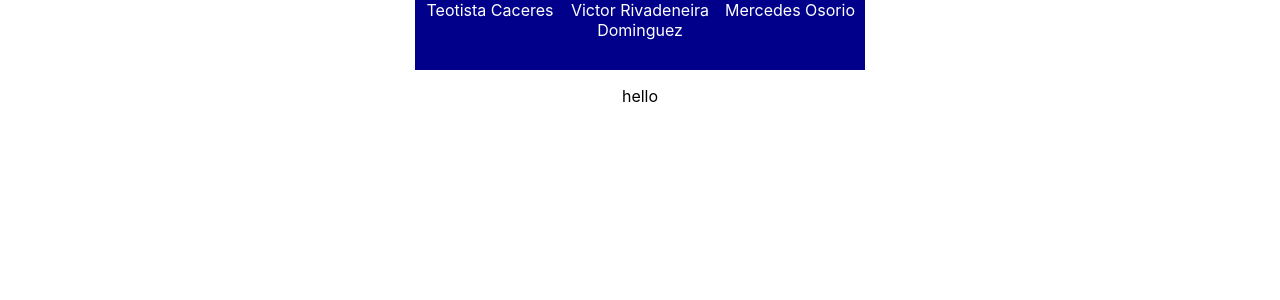
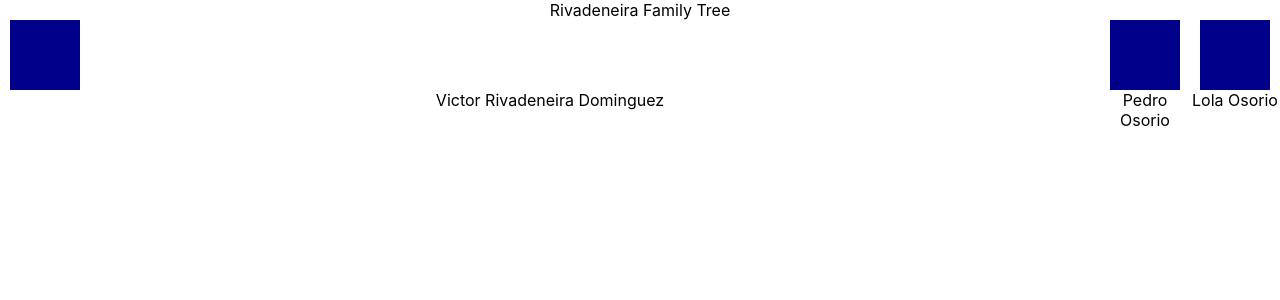
Before and after one commit to steven-rr/family-tree, a React (Create React App) app: page / in a window 1280 px wide. Shown: the top 300 px of the page. Built offline with nearby package versions, Linux system fonts and the light colour scheme.

Commit message:
family tree updates.

```diff
--- a/package.json
+++ b/package.json
@@ -6,6 +6,7 @@
     "@testing-library/jest-dom": "^5.16.1",
     "@testing-library/react": "^12.1.2",
     "@testing-library/user-event": "^13.5.0",
+    "axios": "^0.24.0",
     "react": "^17.0.2",
     "react-dom": "^17.0.2",
     "react-scripts": "5.0.0",
--- /dev/null
+++ b/public/family.json
@@ -0,0 +1,42 @@
+[
+    {
+        "id": "0",
+        "name": "Victor Rivadeneira Dominguez",
+        "gender": "male",
+        "partnerID": [1],
+        "kidsID": [3,6]
+
+    },
+    {
+        "id": "1",
+        "name": "Mercedes Osorio",
+        "gender": "female"
+    },
+    {
+        "id": "2",
+        "name": "Teotista Caceres",
+        "gender": "female"
+    },
+    {
+        "id": "3",
+        "name": "Pedro Osorio",
+        "gender": "male"
+    },
+    {
+        "id": "4",
+        "name": "Ovidio Caceres",
+        "gender" : "male"
+    },
+    {
+        "id": "5",
+        "name": "Mayo Caceres",
+        "gender" : "male"
+    },
+    {
+        "id": "6",
+        "name": "Lola Osorio",
+        "gender": "female"
+    }
+
+
+]
--- a/src/App.js
+++ b/src/App.js
@@ -5,22 +5,6 @@ function App() {
   return (
     <div className="App">
       <Rivadeneira/>
-      {/* <header className="App-header">
-        <img src={logo} className="App-logo" alt="logo" />
-        <p>
-          Edit <code>src/App.js</code> and save to reload.
-        </p>
-        <a
-          className="App-link"
-          href="https://reactjs.org"
-          target="_blank"
-          rel="noopener noreferrer"
-        >
-          Learn React
-        </a>
-      </header> */}
-
-      <p> hello</p>
     </div>
   );
 }
--- a/src/Rivadeneira.js
+++ b/src/Rivadeneira.js
@@ -1,19 +1,26 @@
 import React from 'react'
 import RivadeneiraCSS from './Rivadeneira.module.css'
+import Male from './components/Male'
+
+import Female from './components/Female'
+
 const Rivadeneira = () => {
     return (
         <div>
-            <div className={RivadeneiraCSS.rowClass}>
-                <div className={RivadeneiraCSS.button}>
-                    Teotista Caceres
-                </div>
-                <div className={RivadeneiraCSS.button}>
-                    Victor Rivadeneira Dominguez
-                </div>
-                <div className={RivadeneiraCSS.button}>
-                    Mercedes Osorio
-                </div>
+            {/* initial  */}
+            <div>
+                Rivadeneira Family Tree
             </div>
+            {/* <div className={RivadeneiraCSS.rowClass}> */}
+
+            <div className={RivadeneiraCSS.center}>
+                <Male
+                    id={0}
+                />
+            </div>
+
+            {/* </div> */}
+
         </div>
     )
 }
--- a/src/Rivadeneira.module.css
+++ b/src/Rivadeneira.module.css
@@ -5,11 +5,17 @@
     background-color: darkblue;
     width: 150px;
     height: 70px;
-    border-right: 10px;
-    border-left: 10px;
+    margin-right: 10px;
+    margin-left: 10px;
 
 }
 
+.center
+{
+    display: flex;
+    align-items: center;
+    justify-content: center;
+}
 .rowClass
 {
     display: flex;
--- /dev/null
+++ b/src/components/Female.js
@@ -0,0 +1,39 @@
+import axios from 'axios'
+import {React,useEffect, useState, useContext} from 'react'
+import FemaleCSS from './Female.module.css'
+
+const Female = ({id}) => {
+    const [familyData, setFamilyData] = useState([])
+
+
+    useEffect( async ()=> {
+        await axios
+            .get('family.json')
+            .then ( (response) => {
+                console.log(response.data)
+                setFamilyData(response.data);
+            })
+    },[])
+
+    return (
+        <div>
+            {/* display name. */}
+            {familyData.map( item => {
+                console.log(id)
+                console.log(item.id)
+                if(item.id == id)
+                {
+                    return(
+                    <div className=  {FemaleCSS.iconContainer}>
+                        <div className={FemaleCSS.icon}></div>
+                        <div> {item.name} </div>
+                    </div>
+                    )
+                }
+            })}
+
+        </div>
+    )
+}
+
+export default Female
--- /dev/null
+++ b/src/components/Female.module.css
@@ -0,0 +1,17 @@
+.iconContainer
+{
+    display:flex;
+    flex-direction: column;
+}
+
+.icon
+{
+    display: block;
+    color: #fff;
+    background-color: darkblue;
+    width: 70px;
+    height: 70px;
+    border-radius: 50%;
+    margin-right: 10px;
+    margin-left: 10px;
+}
--- /dev/null
+++ b/src/components/Male.js
@@ -0,0 +1,96 @@
+import axios from 'axios'
+import {React,useEffect, useState, useContext} from 'react'
+import Female from './Female'
+import MaleCSS from './Male.module.css'
+
+
+
+
+// display a male, and partners attached to that male.
+const Male = ({id}) => {
+    const [familyData, setFamilyData] = useState([])
+    const [kidData, setKidData] = useState([])
+    const [partnerData, setParnerData] = useState([])
+
+
+    useEffect( async ()=> {
+        await axios
+            .get('family.json')
+            .then ( (response) => {
+                console.log(response.data)
+                setFamilyData(response.data);
+                if(response.data[id].kidsID)
+                {
+                    setKidData(response.data[id].kidsID)
+                }
+                if(response.data[id].partnerID)
+                {
+                    setParnerData(response.data[id].partnerID)
+                }
+
+            })
+    },[])
+
+    if(kidData)
+    {
+
+        return (
+        <div className={MaleCSS.pageContainer}>
+            {/* display name. */}
+            {familyData.map( (item, key) => {
+                if(item.id == id)
+                {
+                    console.log("kidsID: ", item.kidsID);
+                    {/* for each partner, draw the kids and the partner.  */}
+
+                    return(
+                        <div className= {MaleCSS.container} key={key}>
+                            <div className=  {MaleCSS.iconContainer}>
+                                <div className={MaleCSS.icon}></div>
+                                <div> {item.name} </div>
+                            </div>
+                        </div>
+                    )
+                }
+            })}
+            {/* put in kids, a bit shifted. */}
+
+          <div className={MaleCSS.row}>
+            {kidData.map((item,key)=>{
+                console.log("item", item)
+                return(
+                    <Male
+                        key={key}
+                        id={item}
+                    />
+                )
+            })}
+          </div>
+        </div>
+    )}
+    else
+    {
+        return (
+            <div className= {MaleCSS.row}>
+                {/* display name. */}
+                {familyData.map( (item, key) => {
+                    if(item.id == id)
+                    {
+                        console.log("kidsID: ", item.kidsID);
+
+                        return(
+                            <div className= {MaleCSS.container} key={key}>
+                                <div className=  {MaleCSS.iconContainer}>
+                                    <div className={MaleCSS.icon}></div>
+                                    <div> {item.name} </div>
+                                </div>
+                            </div>
+                        )
+                    }
+                })}
+            </div>)
+    }
+
+}
+
+export default Male
--- /dev/null
+++ b/src/components/Male.module.css
@@ -0,0 +1,32 @@
+.pageContainer
+{
+    width: 100%;
+    height: 200px;
+    display:flex;
+    flex-direction: row;
+}
+.container
+{
+    width: 100%;
+    height: 140px;
+}
+.iconContainer
+{
+    display:flex;
+    flex-direction: column;
+}
+.row
+{
+    display: flex;
+    flex-direction: row;
+}
+.icon
+{
+    display: block;
+    color: #fff;
+    background-color: darkblue;
+    width: 70px;
+    height: 70px;
+    margin-right: 10px;
+    margin-left: 10px;
+}
```
Also changed, not shown: src/family.json (added, +42 -0 lines), 1 other file (tests, documents, lock files or other folders).
